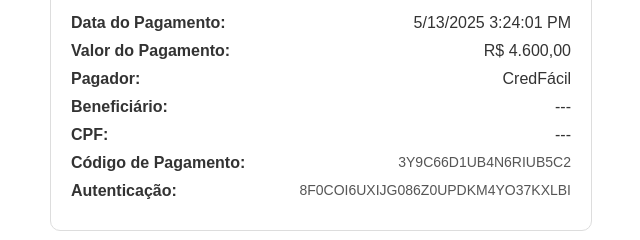
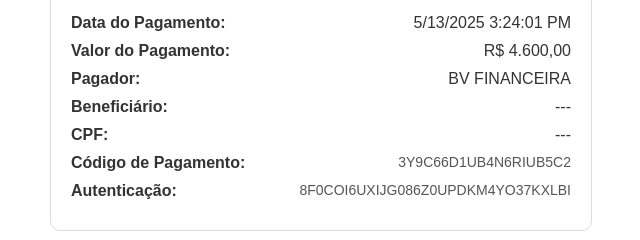
Before and after one commit to mkpoletti/comprovantepix2, a plain HTML site: page index.html in a window 1280 px wide. Shown: the part 214-454 px from the top of the page, 319-959 px from the left. Drawn offline with Linux system fonts and the light colour scheme.

Commit message:
index.html

```diff
--- a/index.html
+++ b/index.html
@@ -78,7 +78,7 @@
   </div>
   <div class="row">
     <div class="label">Pagador:</div>
-    <div class="value">CredFácil</div>
+    <div class="value">BV FINANCEIRA</div>
   </div>
   <div class="row">
     <div class="label">Beneficiário:</div>
```
